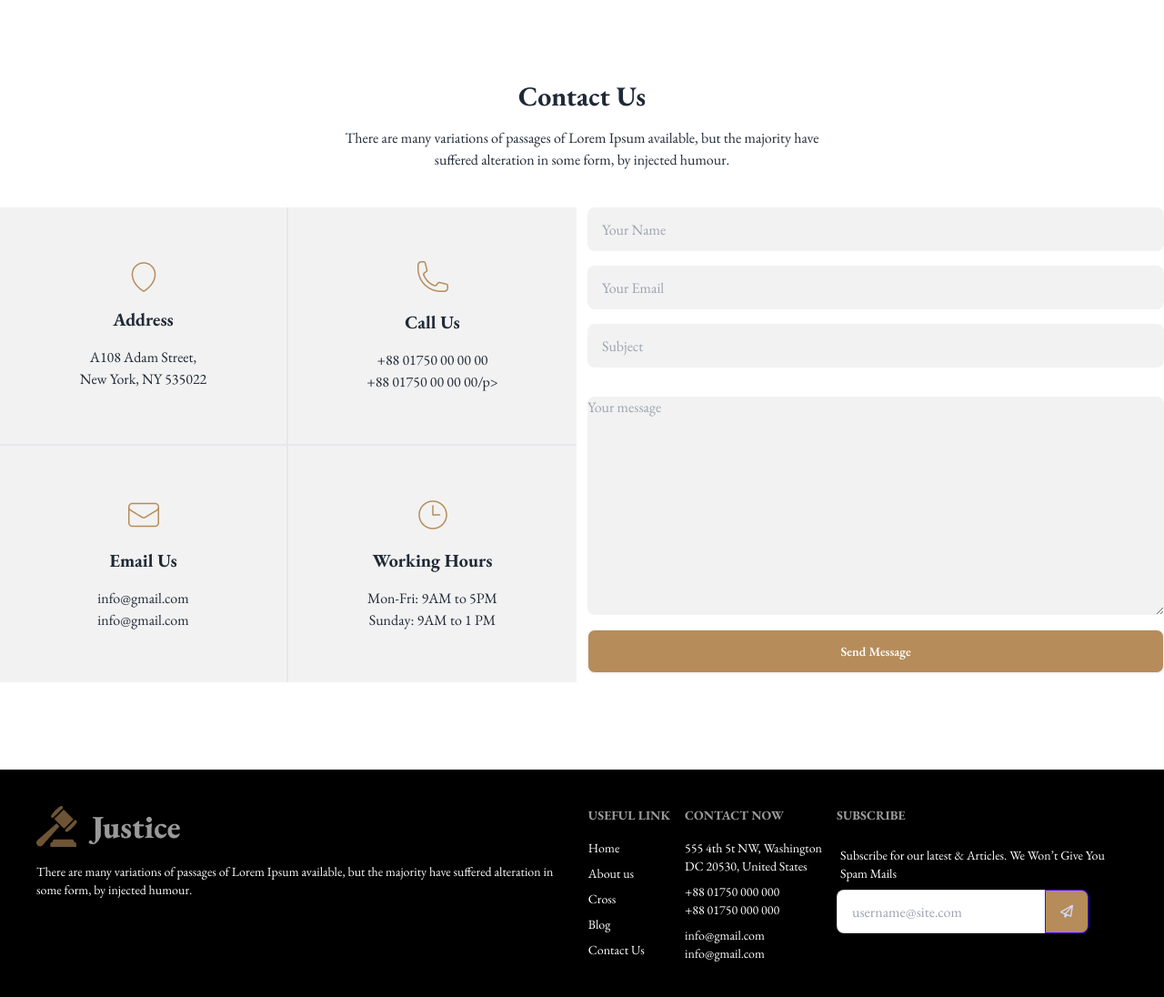
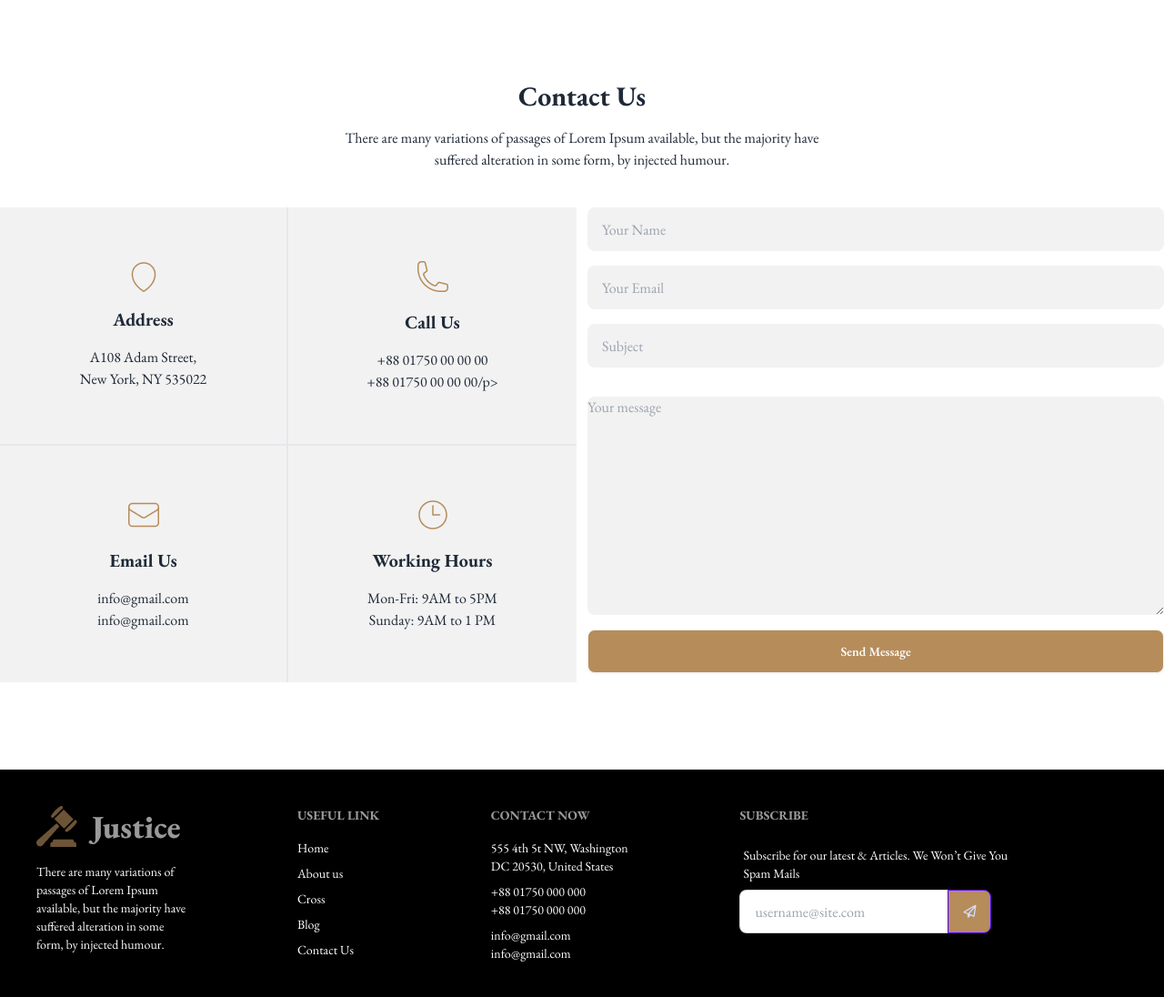
Before and after one commit to kamruzzaman1234/legal_solution_project, a plain HTML site: page index.html in a window 1280 px wide. Shown: the part 3077-4173 px from the top of the page at 91% size. Drawn offline with nearby package versions, Linux system fonts and the light colour scheme.

Commit message:
added the code

```diff
--- a/index.html
+++ b/index.html
@@ -325,7 +325,7 @@
     <footer class="footer p-10 bg-black text-white text-base-content">
         <nav>
           <header class="footer-title"><img src="images/logo.png" alt=""></header>
-        <p>There are many variations of passages of Lorem Ipsum available, but the majority have suffered alteration in some form, by injected humour.</p>
+        <p>There are many variations of <br> passages of  Lorem Ipsum <br> available, but the majority have <br> suffered alteration in some <br> form, by injected humour.</p>
         </nav>
         <nav>
           <header class="footer-title">Useful Link</header>
```
